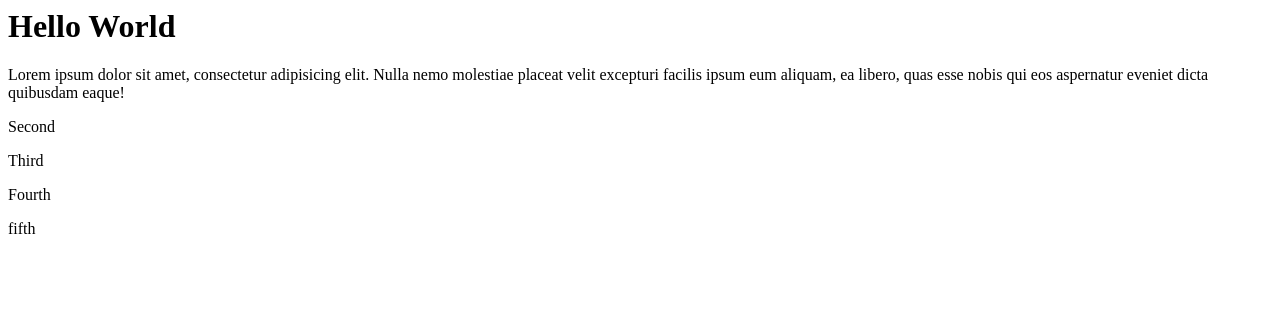
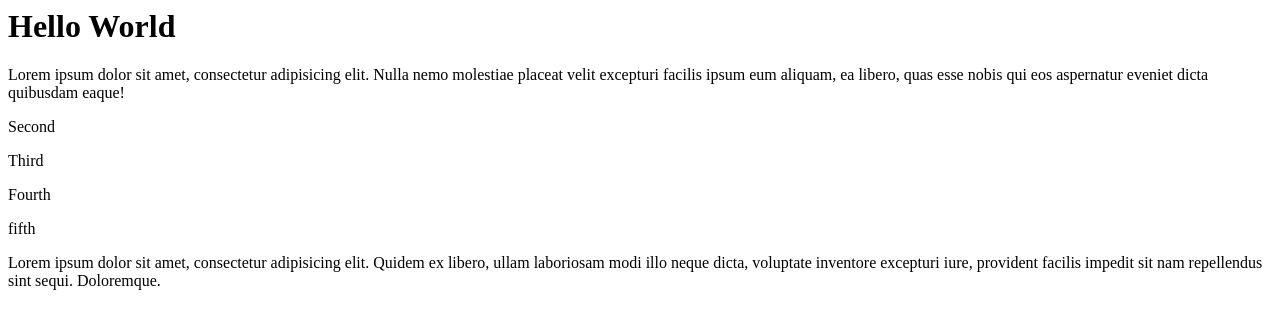
Before and after one commit to alfamed/hello-world, a plain HTML site: page index.html in a window 1280 px wide. Drawn offline with Linux system fonts and the light colour scheme.

Commit message:
added lorem paragraph from atom

```diff
--- a/index.html
+++ b/index.html
@@ -4,3 +4,4 @@
 <p>Third</p>
 <p>Fourth</p>
 <p>fifth</p>
+<p>Lorem ipsum dolor sit amet, consectetur adipisicing elit. Quidem ex libero, ullam laboriosam modi illo neque dicta, voluptate inventore excepturi iure, provident facilis impedit sit nam repellendus sint sequi. Doloremque.</p>
```
